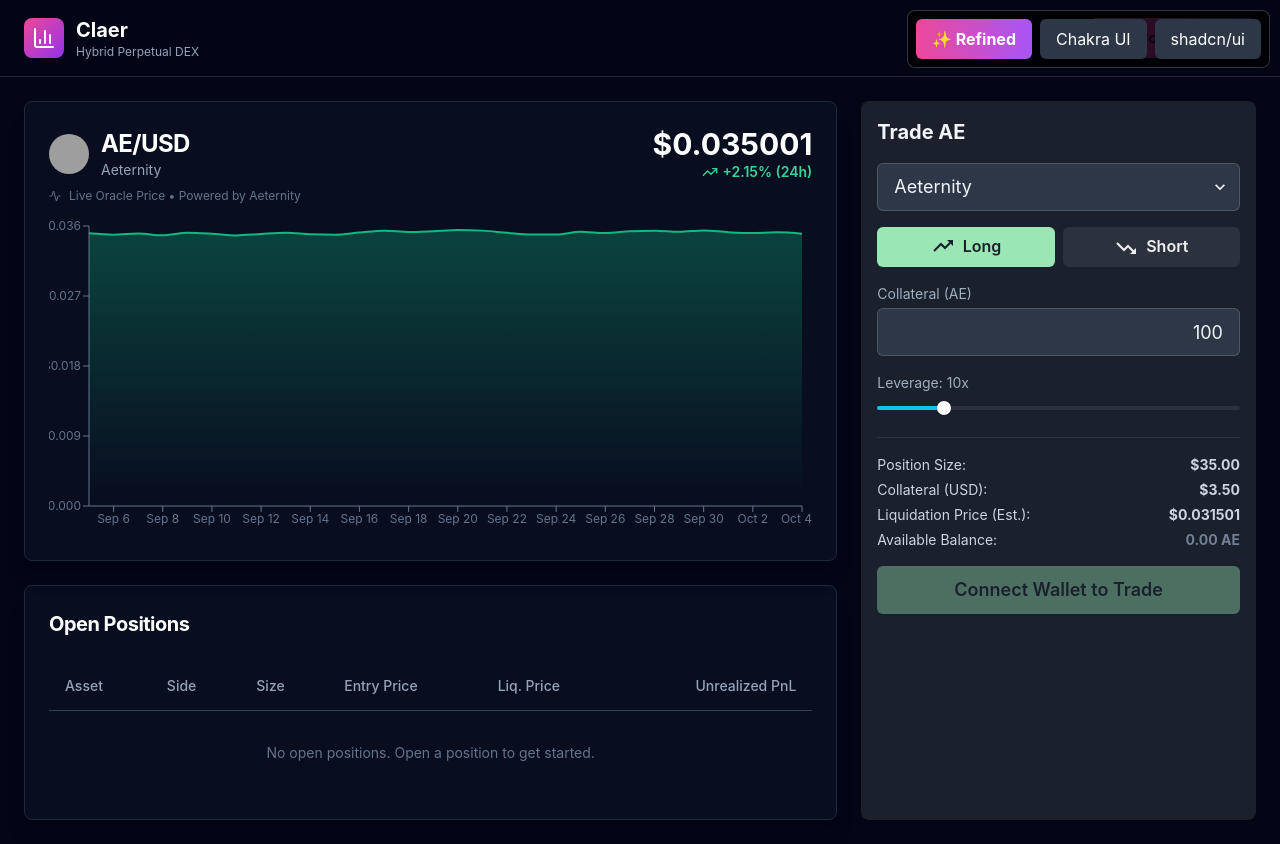
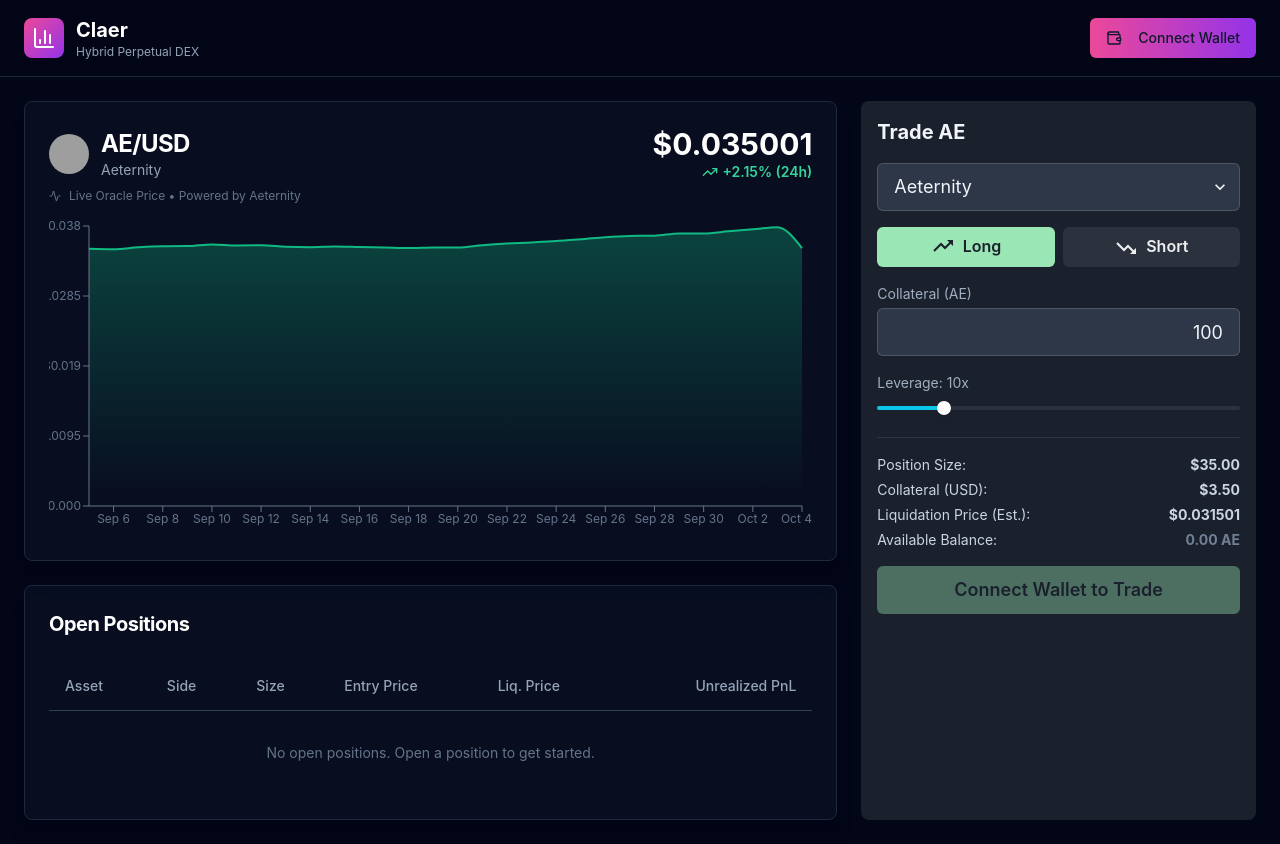
Before and after one commit to lorem111/claerdex, a React (Create React App) app in the folder frontend/: page / in a window 1280 px wide. Built offline with nearby package versions, Linux system fonts and the light colour scheme; grey boxes are pictures that could not be loaded.

Commit message:
Remove view toggle, keep only refined main view
- Updated index.tsx to render RefinedApp directly
- Removed AppWrapper with toggle buttons
- Reduced bundle size by ~104KB
- Clean single-view implementation

```diff
--- a/frontend/src/index.tsx
+++ b/frontend/src/index.tsx
@@ -1,13 +1,33 @@
 import React from 'react';
 import ReactDOM from 'react-dom/client';
 import './index.css';
-import AppWrapper from './AppWrapper';
+import { ChakraProvider, extendTheme } from '@chakra-ui/react';
+import RefinedApp from './RefinedApp';
+
+const chakraTheme = extendTheme({
+  config: {
+    initialColorMode: 'dark',
+    useSystemColorMode: false,
+  },
+  styles: {
+    global: {
+      body: {
+        bg: 'gray.900',
+        color: 'white',
+      },
+    },
+  },
+});
 
 const root = ReactDOM.createRoot(
   document.getElementById('root') as HTMLElement
 );
 root.render(
   <React.StrictMode>
-    <AppWrapper />
+    <ChakraProvider theme={chakraTheme}>
+      <div className="dark">
+        <RefinedApp />
+      </div>
+    </ChakraProvider>
   </React.StrictMode>
 );
```
